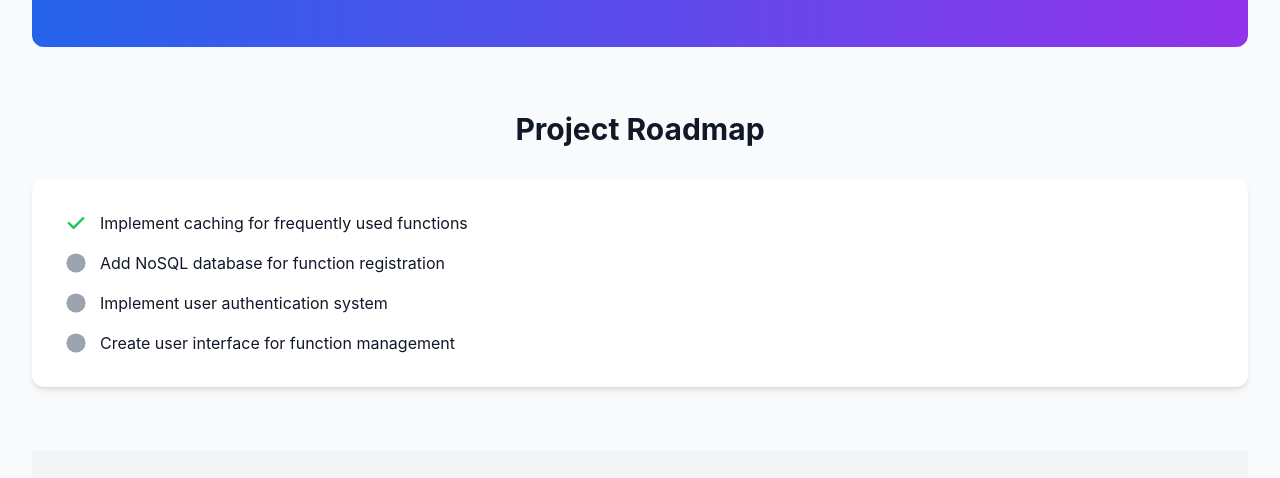
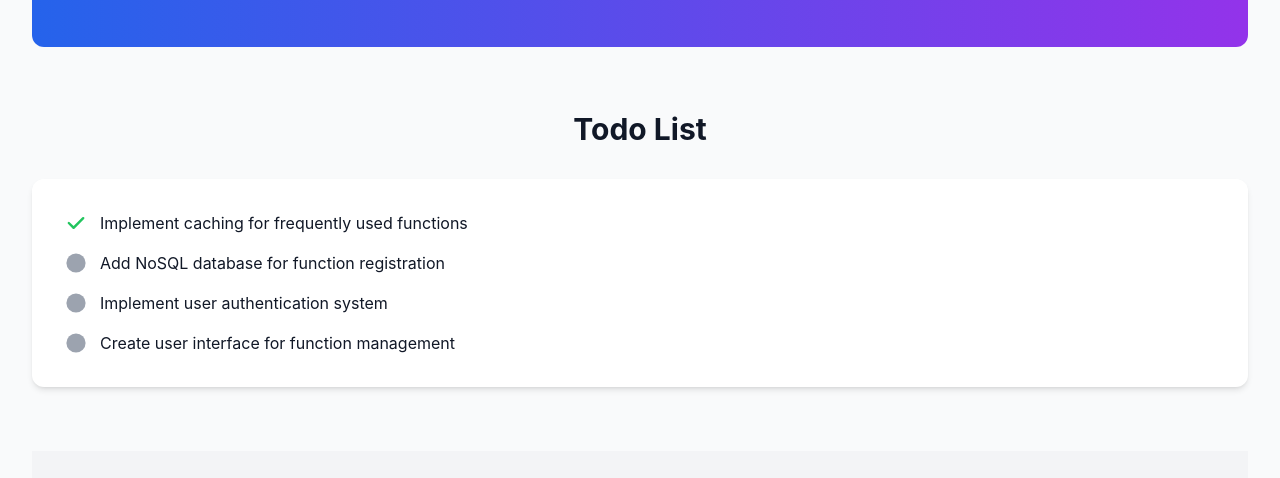
Before and after one commit to anas1412/GeminiWire, a plain HTML site: page index.html in a window 1280 px wide. Shown: the part 4619-5097 px from the top of the page. Drawn offline with nearby package versions, Linux system fonts and the light colour scheme.

Commit message:
Added website pages

```diff
--- a/index.html
+++ b/index.html
@@ -519,7 +519,7 @@ Alice and Anas exchanged a glance.  A faint smile touched Alice’s lips, the sc
 
               <section id="roadmap" class="mb-16">
                 <h2 class="text-3xl font-bold text-center mb-8">
-                  Project Roadmap
+                  Todo List
                 </h2>
                 <div class="bg-white p-8 rounded-xl shadow-md">
                   <ul class="space-y-4">
```
